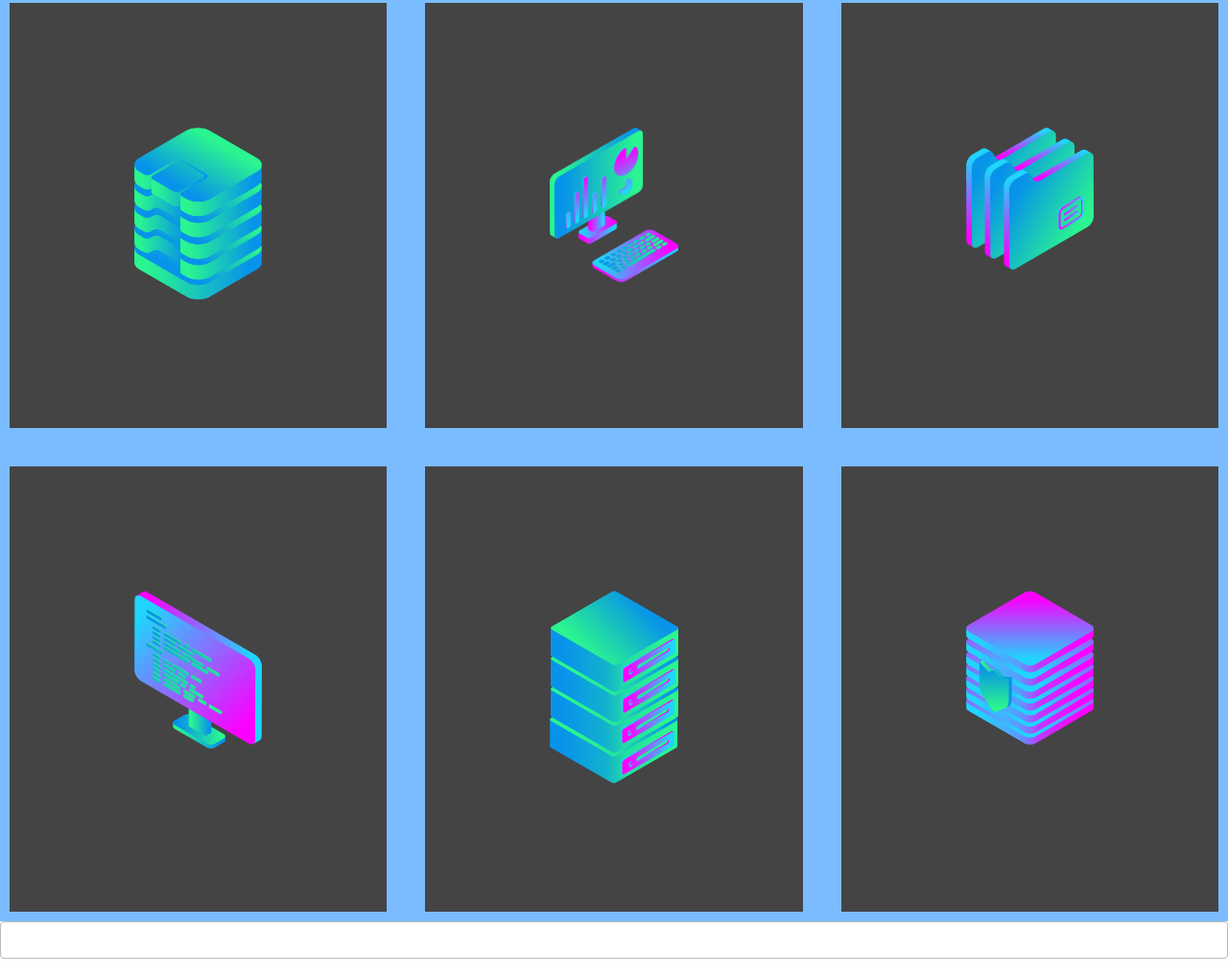
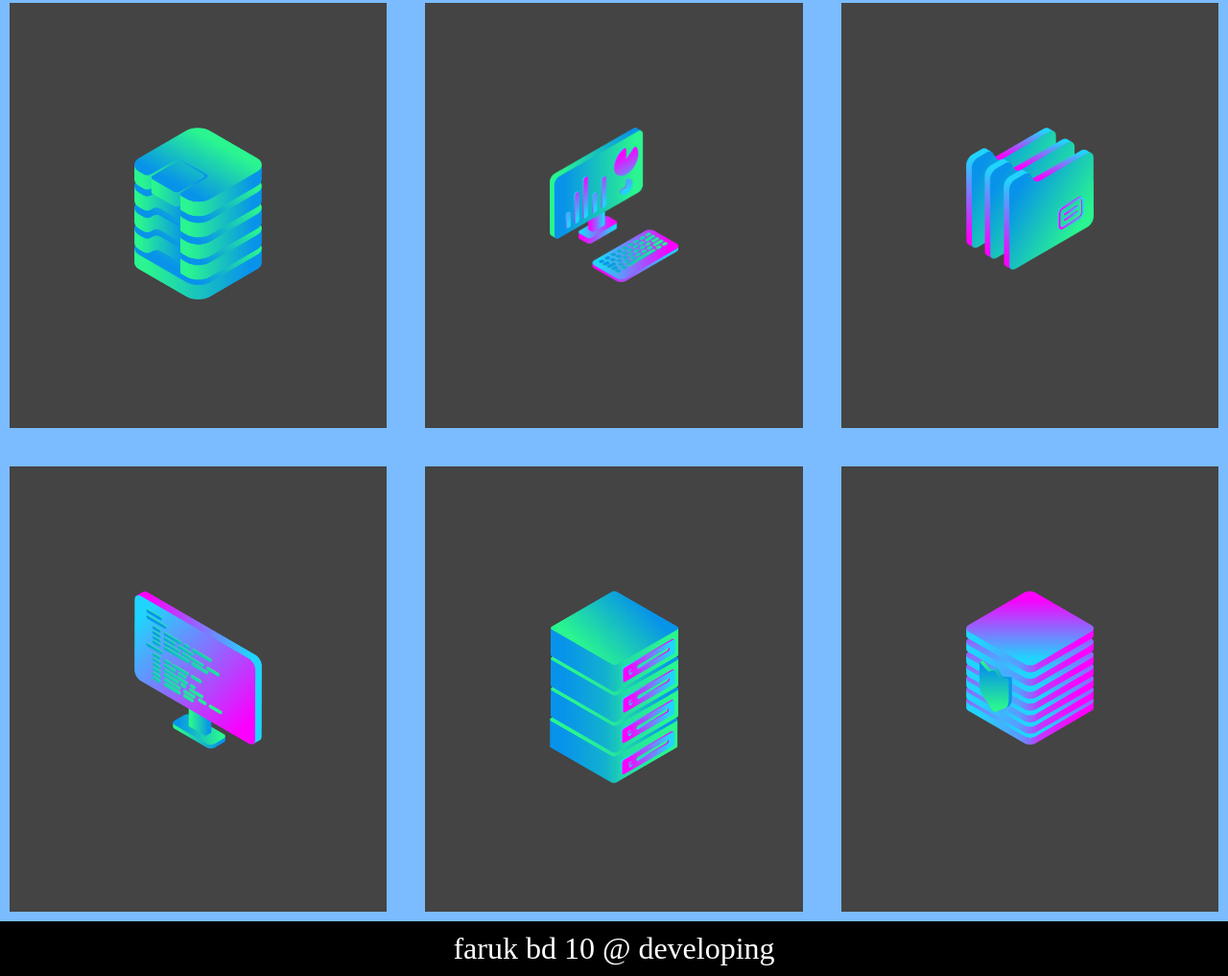
Before and after one commit to FarukBD10/css-layout, a plain HTML site: page index.html in a window 1280 px wide. Shown: the part 407-1424 px from the top of the page at 96% size. Drawn offline with Linux system fonts and the light colour scheme.

Commit message:
adding footer

```diff
--- a/index.html
+++ b/index.html
@@ -2,6 +2,8 @@
 <html>
 <head>
   <title>Layout Master</title>
+  <meta charset="utf-8">
+  <meta name="viewport" content="width=device-width, initial-scale=1">
   <link rel="stylesheet" type="text/css" href="./style.css">
 </head>
 <body>
@@ -22,6 +24,6 @@
   	<div class="items"><img src="img/server_2_2.png"></div>
   	<div class="items"><img src="img/server_safe_2.png"></div>
   </div>
-  <div class="zone yellow">Footer</div>
+  <footer>faruk bd 10 @ developing</footer>
 </body>
 </html>
```
